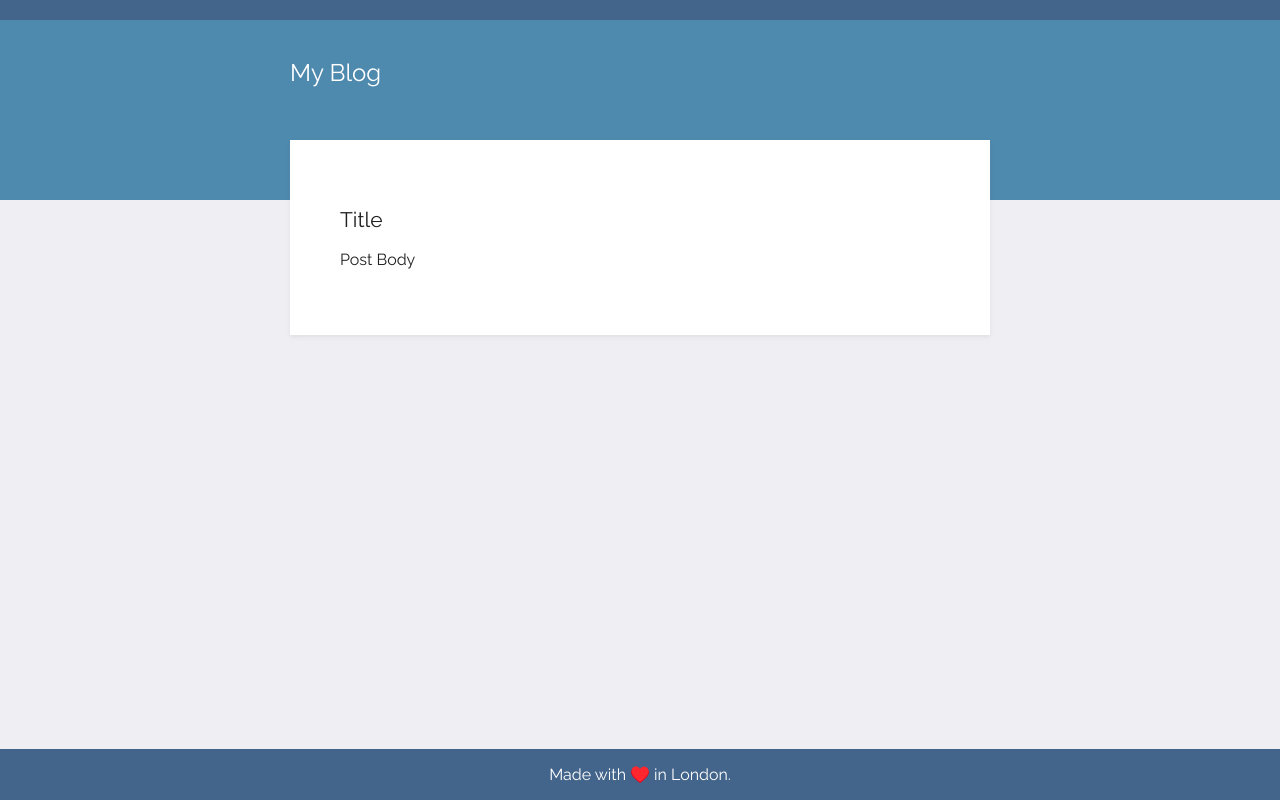
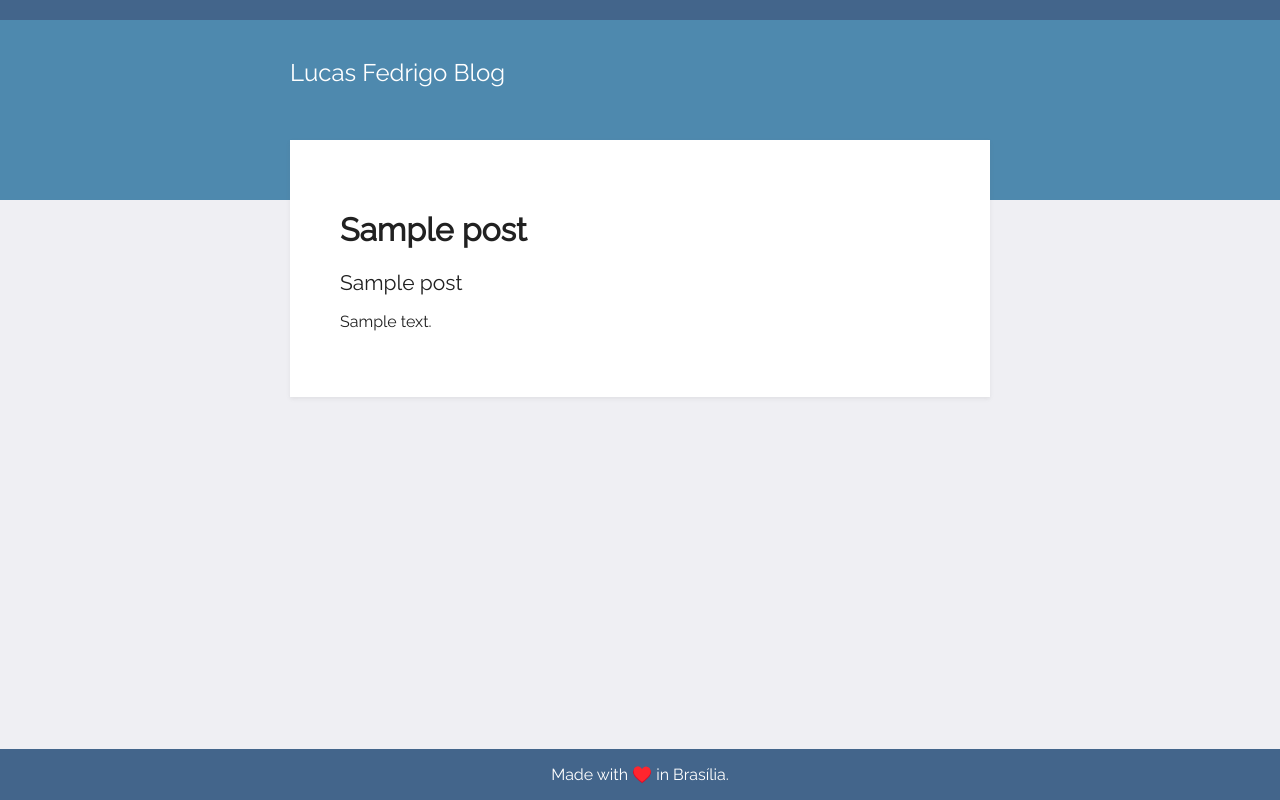
Before and after one commit to ilfedrigo/day-54-blog-posts, a Flask app: template templates/post.html in a window 1280 px wide. Run offline with Flask 3, Linux system fonts and the light colour scheme; the template is opened without the code that fills it: most values are stand-ins (such as "Sample title", 1, 10 or a date in 2020).

Commit message:
final implementation

```diff
--- a/main.py
+++ b/main.py
@@ -1,11 +1,27 @@
 from flask import Flask, render_template
+from post import Post
+import requests
 
+posts = requests.get("https://api.npoint.io/c790b4d5cab58020d391").json()
+post_list = []
+for post in posts:
+    post_obj = Post(post["id"], post["title"], post["subtitle"], post["body"])
+    post_list.append(post_obj)
 
 app = Flask(__name__)
 
 @app.route('/')
-def home():
-    return render_template("index.html")
+def get_all_posts():
+    return render_template("index.html", all_posts=post_list)
+
+@app.route('/post/<int:index>')
+def show_post(index):
+    requested_post = None
+    for blog_post in post_list:
+        if blog_post.id == index:
+            requested_post = blog_post
+    return render_template("post.html", post=requested_post)
+
 
 if __name__ == "__main__":
     app.run(debug=True)
--- a/post.py
+++ b/post.py
@@ -1,2 +1,6 @@
 class Post:
-    api_url = "https://api.npoint.io/c790b4d5cab58020d391"
+    def __init__(self, post_id, title, subtitle, body):
+        self.id = post_id
+        self.title = title
+        self.subtitle = subtitle
+        self.body = body
--- a/templates/post.html
+++ b/templates/post.html
@@ -9,18 +9,19 @@
 <body>
 <div class="wrapper">
     <div class="top">
-        <div class="title"><h1>My Blog</h1></div>
+        <div class="title"><h1>Lucas Fedrigo Blog</h1></div>
            </div>
         <div class="content">
             <div class="card">
-                <h2>Title</h2>
-                <p>Post Body</p>
+                <h1>{{ post.title }}</h1>
+                <h2>{{ post.subtitle }}</h2>
+                <p>{{ post.body }}</p>
             </div>
 
     </div>
 </div>
 </body>
 <footer>
-    <p>Made with ♥️ in London.</p>
+    <p>Made with ♥️ in Brasília.</p>
 </footer>
 </html>
```
Also changed, not shown: templates/index.html (+7 -10 lines).
